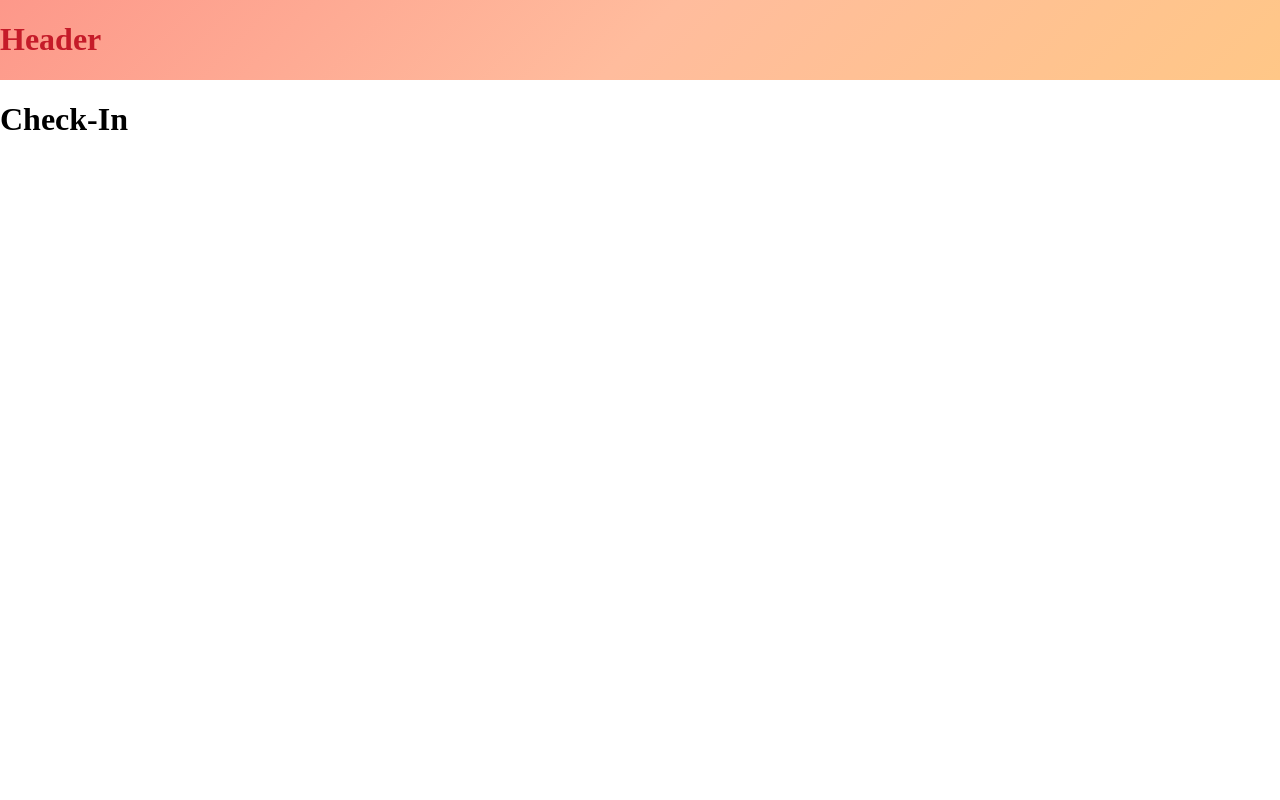
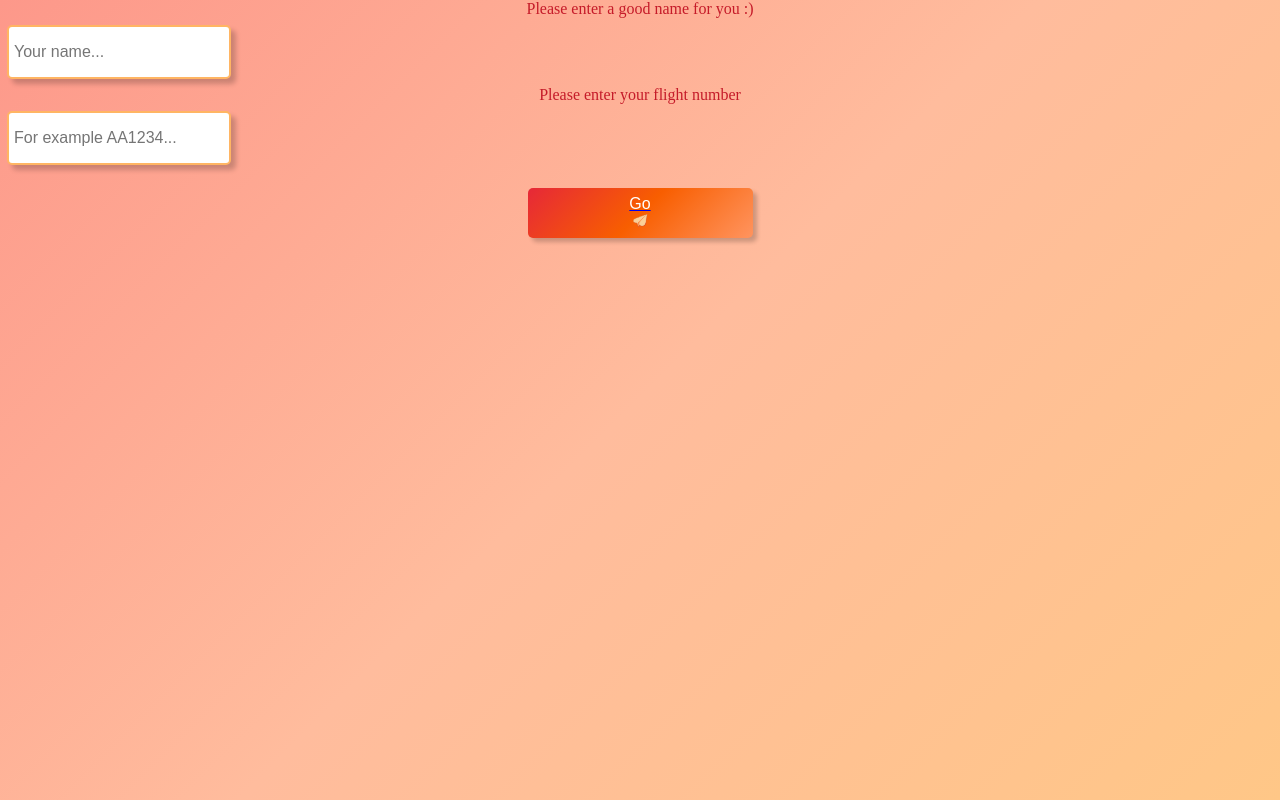
Before and after one commit to HarshGG/tamuhack2023, a React (Create React App) app in the folder client/: page /check-in in a window 1280 px wide. Built offline with nearby package versions, Linux system fonts and the light colour scheme; no server answers.

Commit message:
added some navigation

```diff
--- a/client/src/App.css
+++ b/client/src/App.css
@@ -1,6 +1,6 @@
-.App {
-  /* width: 100vw;
-  height: 100vh; */
+.Landing {
+  width: 100vw;
+  height: 100vh;
   background: #FFD29D;
   background-image: linear-gradient(135deg, #fd988a 0%, #ffbc9d 50%, #ffc787 100%);
   color: #C51B29;
--- a/client/src/App.js
+++ b/client/src/App.js
@@ -8,7 +8,7 @@ import logo_trans from './images/logo_trans.png';
 
 import Header from "./components/Header"
 import Chat from "./components/Chat";
-import Landing from "./pages/Home"
+import Landing from "./pages/Landing"
 import Home from "./pages/Home"
 import CheckIn from "./pages/Check-in"
 import FlightInfo from "./pages/Flight-info"
@@ -63,10 +63,8 @@ function App() {
   return (
     <BrowserRouter>
       <div className="App">
-        <Header />
-        {/*<div class="hasicon">
-          <img src={logo_trans} class="icon" />
-        </div>
+        {/* <Header /> */}
+        {/*
         { pageState === 1 ? (
           <div className="joinChatContainer">
             <h1 className="home-heading">Tindair</h1>
--- /dev/null
+++ b/client/src/pages/Check-in.css
@@ -0,0 +1,46 @@
+.Check-in {
+    width: 100vw;
+    height: 100vh;
+    background: #FFD29D;
+    background-image: linear-gradient(135deg, #fd988a 0%, #ffbc9d 50%, #ffc787 100%);
+    color: #C51B29;
+    font-family: "Comfortaa", normal;
+    display: grid;
+}
+
+body {
+    margin: 0%;
+    padding: 0%;
+}
+@import url("https://fonts.googleapis.com/css?family=Comfortaa:300,400,700");
+@import url("https://fonts.googleapis.com/css?family=Oxygen:300,400,700");
+
+.username-input {
+    display: block;
+    width: 90%;
+    padding: 1em;
+    border-radius: 5px;
+    /* border: 1px solid #525252; */
+    border: none;
+    box-shadow: 5px 5px 5px rgba(0,0,0,0.2);
+    transition: all 200ms;
+
+}
+
+.username-input:focus {
+    outline: none;
+    box-shadow: 5px 5px 5px rgba(0,0,0,0.3);
+}
+
+.contents-container {
+    display: flex;
+    flex-direction: column;
+    text-align: center;
+}
+
+
+.go-image {
+    width: 15px;
+    height: 15px;
+    display: inline-block;
+}
--- a/client/src/pages/Check-in.js
+++ b/client/src/pages/Check-in.js
@@ -1,8 +1,25 @@
+import "./Check-in.css"
+
+import logo_trans from '../images/logo_trans.png';
+
 const CheckIn = () => {
     return (
-        <div>
-            <h1>Check-In</h1>
-        </div>
+        <div class="Check-in">
+            <div class="contents-container">
+                <div>Please enter a good name for you :)</div>
+                <input class="username-input" type="text" placeholder="Your name..."></input>
+                <div>Please enter your flight number</div>
+                <input class="username-input" type="text" placeholder="For example AA1234..."></input>
+                <a href="/home">
+                    <button className="button-main">
+                        <div class="go-button">
+                            <div>Go</div>
+                            <div><img src={logo_trans} class="go-image" style={{display: "inline-block"}}/></div>
+                        </div>
+                    </button>
+                </a>
+            </div>
+          </div>
     )
 }
 
--- /dev/null
+++ b/client/src/pages/Home.css
@@ -0,0 +1,15 @@
+.Home {
+    width: 100vw;
+    height: 100vh;
+    background: #FFD29D;
+    background-image: linear-gradient(135deg, #fd988a 0%, #ffbc9d 50%, #ffc787 100%);
+    color: #C51B29;
+    font-family: "Comfortaa", normal;
+    display: grid;
+    justify-items: center;
+    align-items: center;
+}
+
+.title-text {
+    justify-items: center;
+}
--- a/client/src/pages/Home.js
+++ b/client/src/pages/Home.js
@@ -1,7 +1,12 @@
+import "./Home.css";
+
 const Home = () => {
     return (
-        <div>
-            <h1>Home</h1>
+        <div class="Home">
+            <div class="title-text">
+                <h1>Welcome, NAME</h1>
+                <h2>AA1234</h2>
+            </div>
         </div>
     )
 }
--- /dev/null
+++ b/client/src/pages/Landing.css
@@ -0,0 +1,104 @@
+.landing {
+    width: 100vw;
+    height: 100vh;
+    background: #FFD29D;
+    background-image: linear-gradient(135deg, #fd988a 0%, #ffbc9d 50%, #ffc787 100%);
+    color: #C51B29;
+    font-family: "Comfortaa", normal;
+    display: grid;
+    align-items: center;
+    justify-content: center;
+  }
+  body {
+    margin: 0%;
+    padding: 0%;
+  }
+  @import url("https://fonts.googleapis.com/css?family=Comfortaa:300,400,700");
+  @import url("https://fonts.googleapis.com/css?family=Oxygen:300,400,700");
+
+  .center {
+    display: block;
+    margin-left: auto;
+    margin-right: auto;
+    width: 50%;
+  }
+
+  .icon { display: none; }
+  .hasicon { position: relative; }
+  .hasicon .icon {
+      position: relative;
+      border-radius: 50%;
+      top: 0;
+      left: 0;
+      width: 32px;
+      height: 32px;
+      cursor: pointer;
+  }
+
+  .wrapper {
+    position: relative;
+    overflow: hidden;
+    width: 100px;
+    height: 100px;
+  }
+
+  #slide {
+    position: absolute;
+    left: -100px;
+    width: 100px;
+    height: 100px;
+    background: blue;
+    background-image: linear-gradient(135deg, rgb(230, 40, 56) 0%, rgb(248, 94, 0) 50%, rgb(255, 148, 95) 100%);
+    -webkit-animation: slide 0.5s forwards;
+    -webkit-animation-delay: 2s;
+    animation: slide 0.5s forwards;
+    animation-delay: 2s;
+  }
+
+  .slide-in {
+    animation: slide-in 0.5s forwards;
+    -webkit-animation: slide-in 0.5s forwards;
+  }
+
+  .slide-out {
+    animation: slide-out 0.5s forwards;
+    -webkit-animation: slide-out 0.5s forwards;
+  }
+
+  @keyframes slide-in {
+    100% { transform: translateX(0%); }
+  }
+
+  @-webkit-keyframes slide-in {
+    100% { -webkit-transform: translateX(0%); }
+  }
+
+  @keyframes slide-out {
+    0% { transform: translateX(0%); }
+    100% { transform: translateX(-100%); }
+  }
+
+  @-webkit-keyframes slide-out {
+    0% { -webkit-transform: translateX(0%); }
+    100% { -webkit-transform: translateX(-100%); }
+  }
+
+  .contents-container {
+    display: flex;
+    flex-direction: column;
+    text-align: center;
+  }
+
+  .contents-container h3 {
+    font-size: 2.5rem;
+    margin-bottom: 1rem;
+  }
+  .contents-container input {
+    width: 210px;
+    height: 40px;
+    margin: 7px;
+    border: 2px solid #FFB563;
+    border-radius: 5px;
+    padding: 5px;
+    font-size: 16px;
+  }
--- a/client/src/pages/Landing.js
+++ b/client/src/pages/Landing.js
@@ -1,7 +1,18 @@
+import "./Landing.css";
+import logo_anim from '../images/animated_logo_trans.gif';
+
 const Landing = () => {
     return (
-        <div>
-            <h1>Landing</h1>
+        <div class="landing">
+            <div className="contents-container">
+                <h1 className="home-heading">Project Name</h1>
+                <div>
+                <img src={logo_anim} class="center"/>
+                </div>
+                <a href='/check-in'>
+                    <button className="button-main">Get Started</button>
+                </a>
+            </div>
         </div>
     )
 }
```
